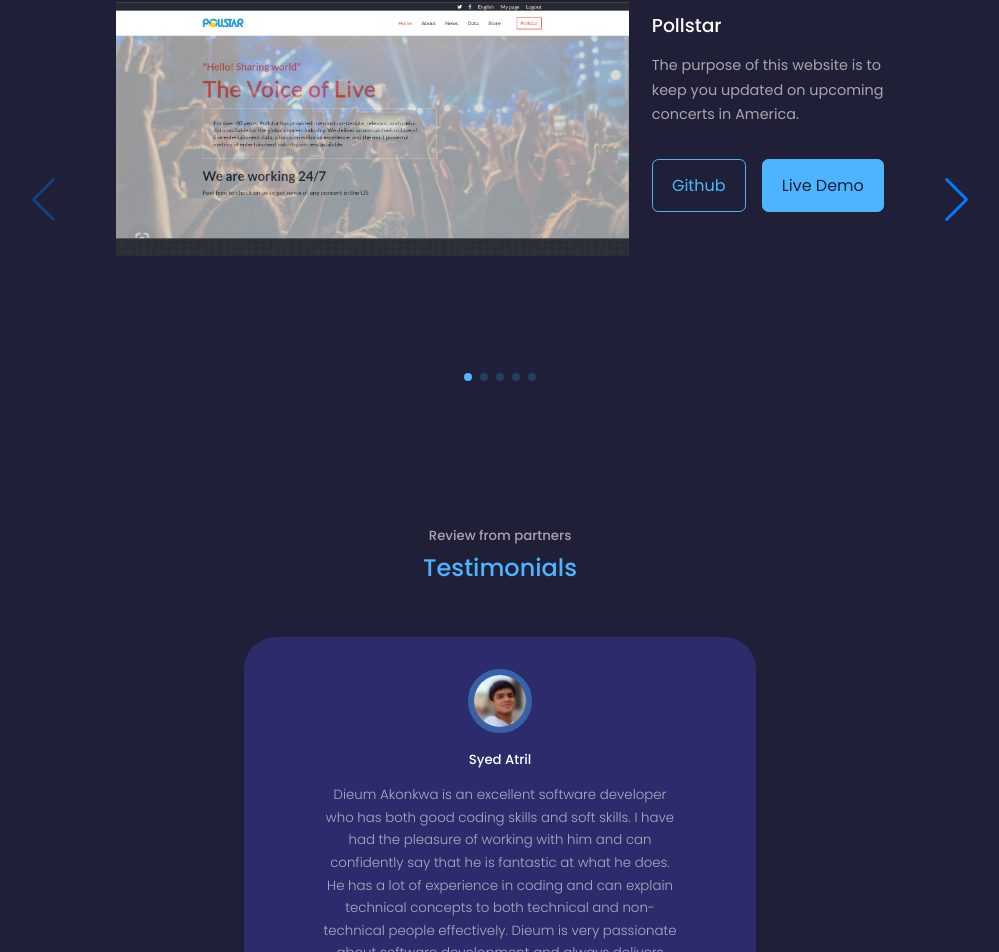
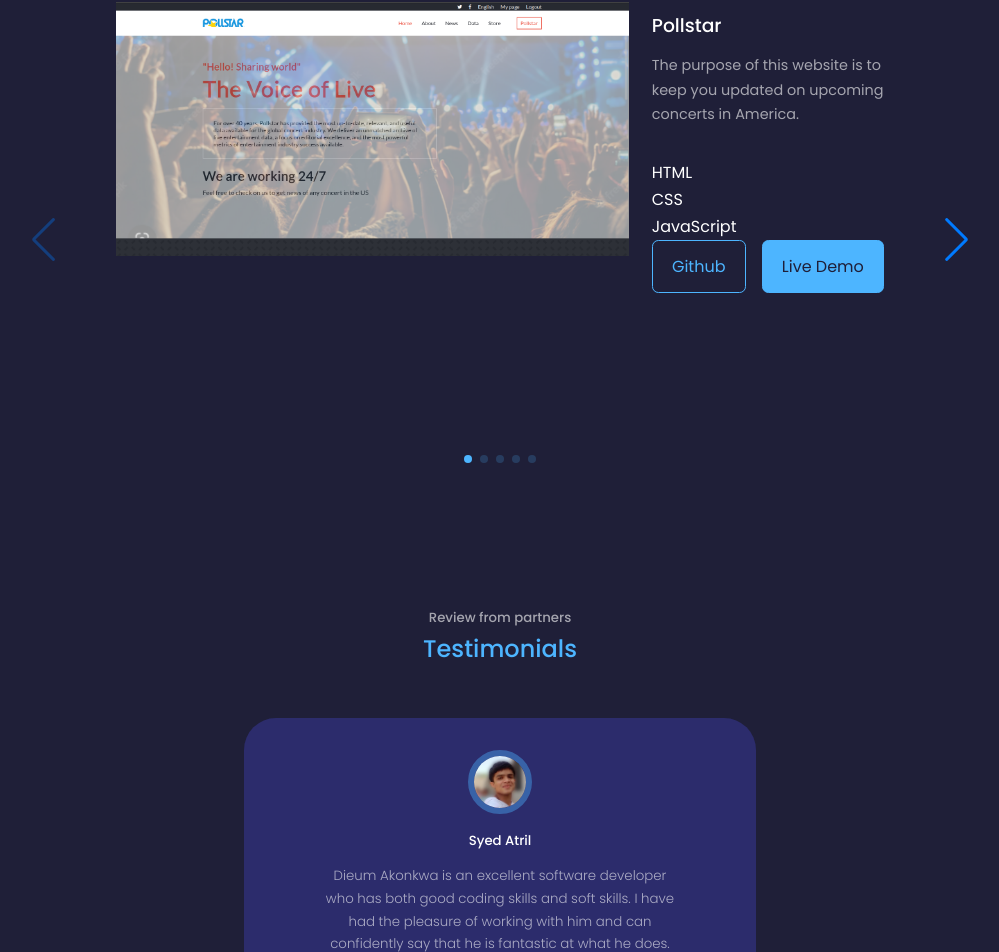
Before and after one commit to dieum512/My-Portfolio, a React (Create React App) app: page / in a window 1280 px wide. Shown: the part 3044-3996 px from the top of the page, without its empty margins (140-1139 px from the left). Built offline with nearby package versions, Linux system fonts and the light colour scheme.

Commit message:
Display the stack in the project

```diff
--- a/src/components/portfolio/Portfolio.jsx
+++ b/src/components/portfolio/Portfolio.jsx
@@ -149,6 +149,15 @@
               <div className="portfolio_item-details">
                 <h3>{ project.title}</h3>
                 <p>{project.detail}</p>
+                <ul>
+                  {
+                    project.stack.map((stack) => (
+                      <li key={stack.id}>
+                        {stack.tech}
+                      </li>
+                    ))
+                  }
+                </ul>
                 <div className="portfolio__item-cta">
                   <a href={project.github} className="btn" target="_blank" rel="noreferrer">Github</a>
                   <a href={project.demo} className="btn btn-primary" target="_blank" rel="noreferrer">Live Demo</a>
```
